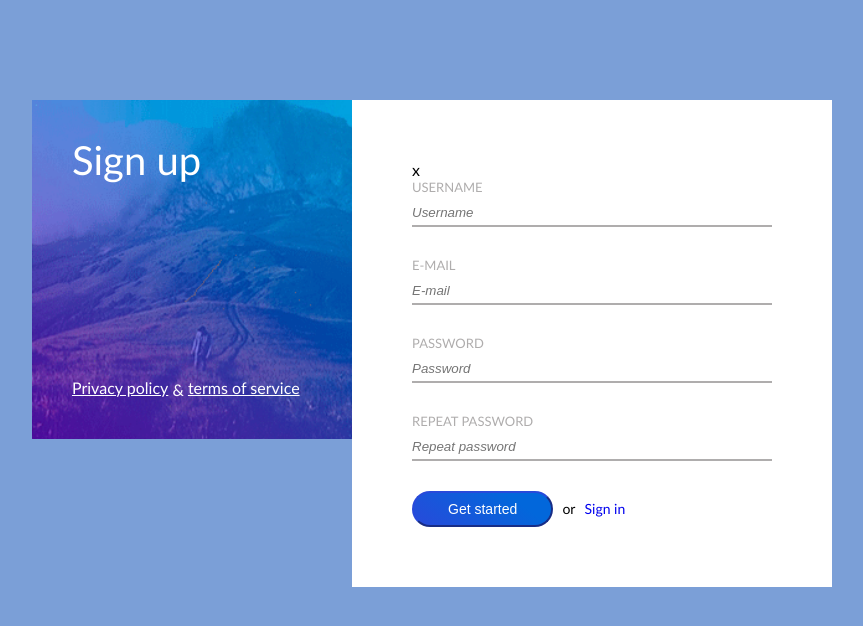
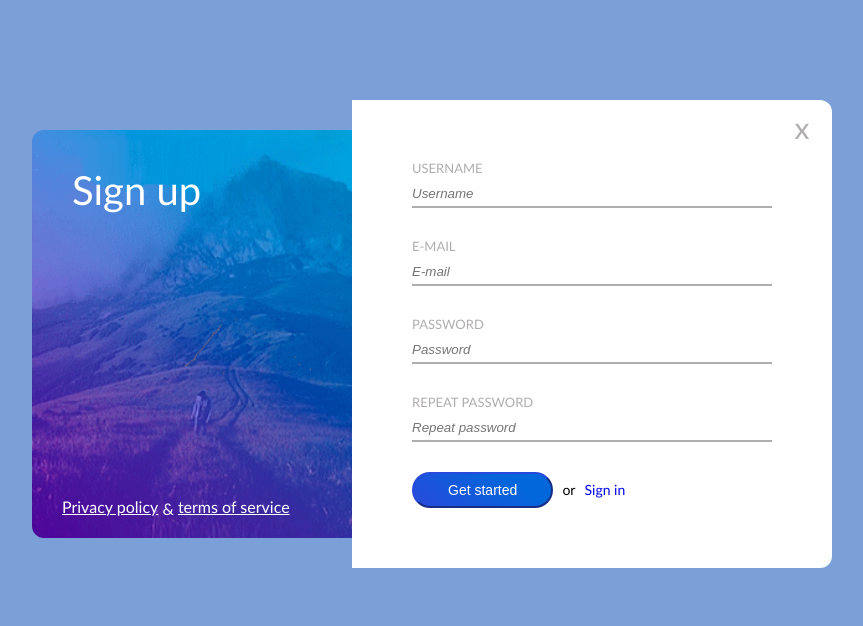
Before and after one commit to kauste/6-sign-up, a website: page index.html in a window 1280 px wide. Shown: the whole page, without its empty margins (208-1071 px from the left). Drawn offline with Linux system fonts and the light colour scheme.

Commit message:
left column height

```diff
--- a/css/form.css
+++ b/css/form.css
@@ -30,6 +30,6 @@
 
         }
 
-.form > .form-row > .input:focus {
+.form > .form-row > .input:focus-visible {
     outline: 1px solid;
 }
--- a/css/main.css
+++ b/css/main.css
@@ -1,8 +1,9 @@
 .container {
     width: 800px;
     margin-left: calc(50% - 400px);
-    margin-top: 100px
-
+    margin-top: 100px;
+    display:inline-block;
+    position: relative;
 }
 
 .left-column {
@@ -10,11 +11,16 @@
     padding: 40px;
     background-color: rgb(69, 76, 162);
     background-image: url(../img/hill.png);
-    float: left;
     color: #fff;
     background-position: center;
     background-size:cover;
     background-repeat: no-repeat;
+    border-top-left-radius: 12px;
+    border-bottom-left-radius: 12px;
+    position: absolute;
+    bottom: 30px;
+    top:30px;
+    left:0;
 }
 
 
@@ -23,27 +29,41 @@
     font-weight:100;
     font-size: 40px;
     width:100%;
-    margin-bottom:200px;
     line-height:1em;
 }
 
 .bottom-links{
-
+    position:absolute;
+    bottom: 20px;
+    left: 30px;
+    right:30px;
 }
 
 .bottom-links > .link {
     color: #fff;
     display: inline-block;
     line-height:1em;
-}
-
+   }
 
 .right-column {
     width: 60%;
     padding: 60px;
-    float:left;
+    border-top-right-radius: 12px;
+    border-bottom-right-radius: 12px;
+    float:right;
     background-color:#fff;
+    position: relative;
 }
 
 .close {
+    color:rgb(175, 173, 173);
+    cursor: pointer;
+    width: 60px;
+    height: 60px;
+    font-size:30px;
+    text-align:center;
+    line-height: 54px;
+    position: absolute;
+    right: 0px;
+    top: 0px
 }
```
